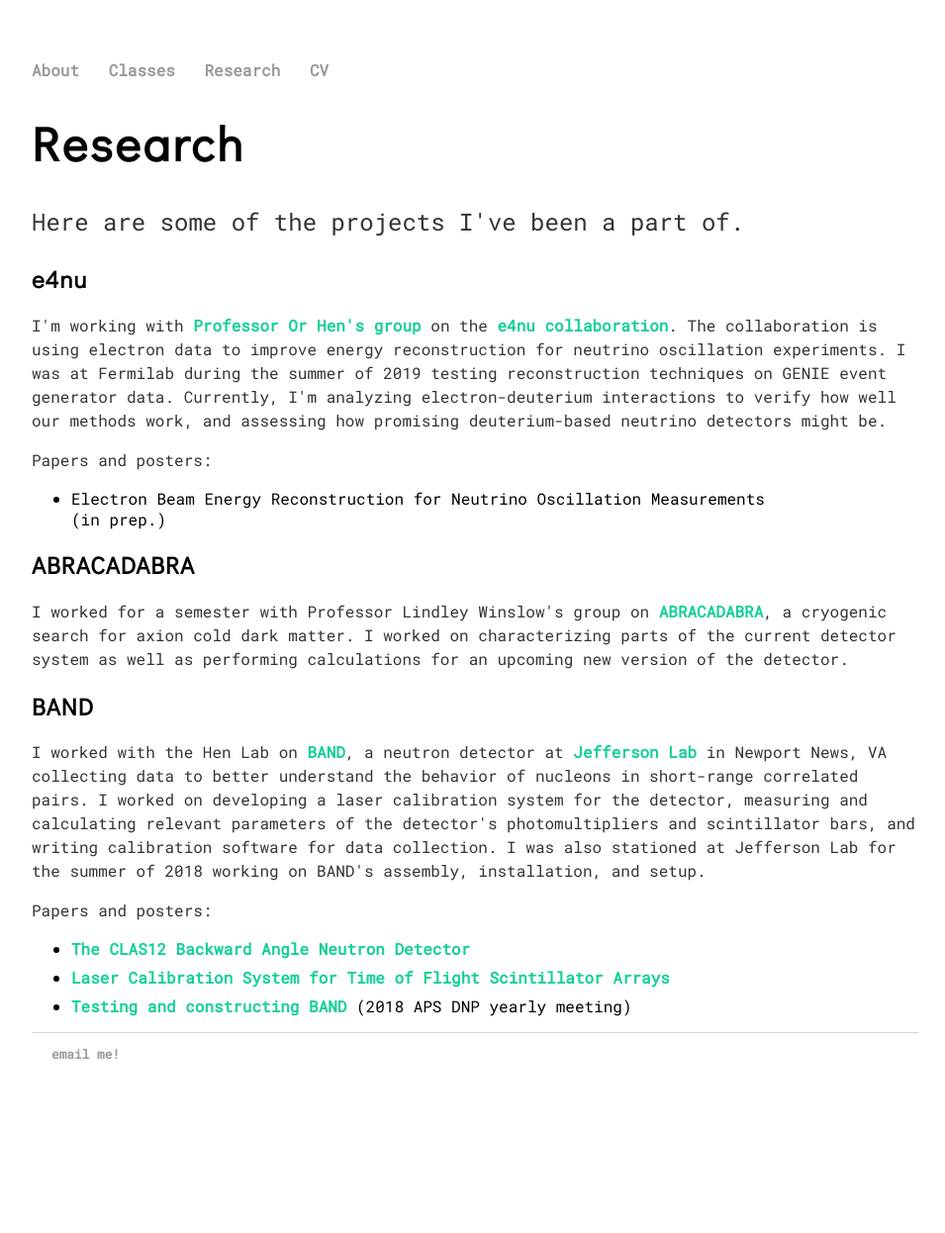
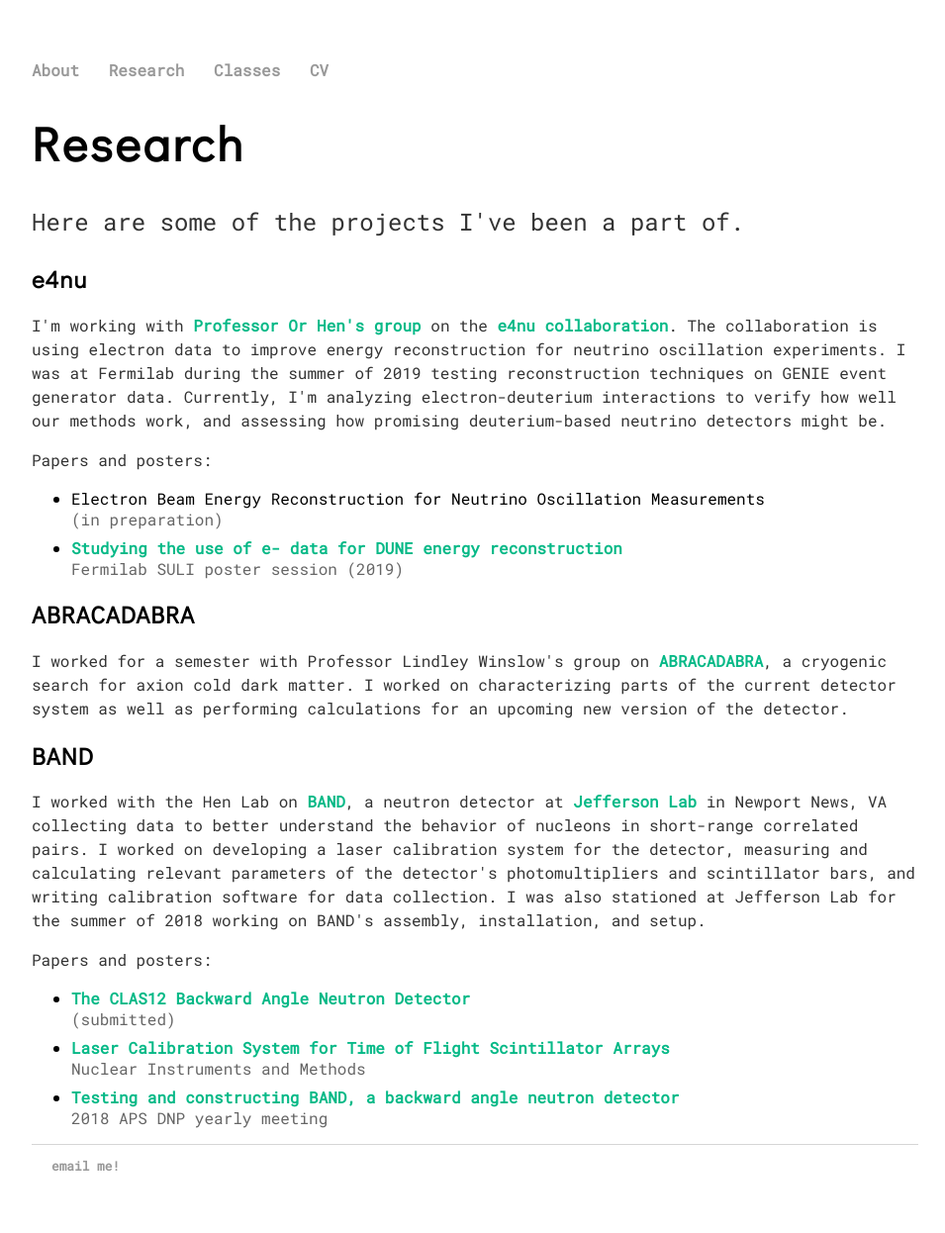
Before and after one commit to nambrath/nambrath.github.io, a Jekyll site: the page built from research/index.html, in a window 1280 px wide. Shown: the whole page at 99% size, without its empty margins (160-1115 px from the left). Built offline with Jekyll 4.4.1, drawn with Linux system fonts in a browser that asks for light colours; before the commit the page ends 1133 px from its top, so only the background shows below that; some of the changed lines change nothing that is shown.

Commit message:
added fnal poster, konami nonsense

```diff
--- a/_layouts/default.html
+++ b/_layouts/default.html
@@ -18,10 +18,10 @@
 	<body>
 		<nav>
     		<ul>
-        		<li><a href="/" style="color:#999">About</a></li>
-	        	<li><a href="/classes/" style="color:#999">Classes</a></li>
-	        	<li><a href="/research/" style="color:#999">Research</a>
-        		<li><a href="/stuff/CV.pdf" style="color:#999">CV</a></li>
+        		<li><a href="/" class='nav' >About</a></li>
+	        	<li><a href="/research/" class='nav'>Research</a>
+				<li><a href="/classes/" class='nav'>Classes</a></li>
+        		<li><a href="/stuff/CV.pdf" class='nav'>CV</a></li>
     		</ul>
 		</nav>
 		<div class="container">
@@ -34,3 +34,13 @@
 		</footer>
 	</body>
 </html>
+<script src="/js/konami.js"></script>
+<script>
+	var easter_egg = new Konami(function() {
+		//  '.class1:not(.class2)'
+		var h_tags = document.querySelectorAll("h1, h2, a:not(.nav)");
+		for(var i = 0; i<h_tags.length; i++){
+			h_tags[i].classList.toggle('rainbow');
+		}
+	});
+</script>
--- a/css/main.css
+++ b/css/main.css
@@ -16,9 +16,9 @@ nav ul li, footer ul li {
     margin-right: 20px;
 }
 a {
+	font-weight: 600;
 	text-decoration: none;
-	font-weight: bold;
-    color: #13cf99;
+    color: #06b987;
 }
 a:hover {
     text-decoration: underline;
@@ -51,8 +51,70 @@ ul li {
     line-height: 1.4em;
     color: #333;
 }
+.nav {
+	font-weight: bold;
+	color: #999;
+}
+.loc {
+	color: #666;
+}
 footer {
     border-top: 1px solid #d5d5d5;
     font-size: .8em;
     padding: 0 0 0 20px;
 }
+
+
+.rainbow {
+    /* Chrome, Safari, Opera */
+   -webkit-animation: rainbow 5s infinite;
+   /* Internet Explorer */
+   -ms-animation: rainbow 5s infinite;
+   /* Standar Syntax */
+   animation: rainbow 5s infinite;
+ }
+
+ /* Chrome, Safari, Opera */
+ @-webkit-keyframes rainbow{
+   0%{color: orange;}
+   10%{color: purple;}
+     20%{color: red;}
+   30%{color: CadetBlue;}
+     40%{color: yellow;}
+   50%{color: coral;}
+     60%{color: green;}
+   70%{color: cyan;}
+   80%{color: DeepPink;}
+   90%{color: DodgerBlue;}
+     100%{color: orange;}
+ }
+
+ /* Internet Explorer */
+ @-ms-keyframes rainbow{
+    0%{color: orange;}
+   10%{color: purple;}
+     20%{color: red;}
+   30%{color: CadetBlue;}
+     40%{color: yellow;}
+   50%{color: coral;}
+     60%{color: green;}
+   70%{color: cyan;}
+   80%{color: DeepPink;}
+   90%{color: DodgerBlue;}
+     100%{color: orange;}
+ }
+
+ /* Standar Syntax */
+ @keyframes rainbow{
+     0%{color: orange;}
+   10%{color: purple;}
+     20%{color: red;}
+   30%{color: CadetBlue;}
+     40%{color: yellow;}
+   50%{color: coral;}
+     60%{color: green;}
+   70%{color: cyan;}
+   80%{color: DeepPink;}
+   90%{color: DodgerBlue;}
+     100%{color: orange;}
+ }
--- /dev/null
+++ b/js/konami.js
@@ -0,0 +1,152 @@
+
+/*
+ * Konami-JS ~
+ * :: Now with support for touch events and multiple instances for
+ * :: those situations that call for multiple easter eggs!
+ * Code: https://github.com/snaptortoise/konami-js
+ * Copyright (c) 2009 George Mandis (georgemandis.com, snaptortoise.com)
+ * Version: 1.6.2 (7/17/2018)
+ * Licensed under the MIT License (http://opensource.org/licenses/MIT)
+ * Tested in: Safari 4+, Google Chrome 4+, Firefox 3+, IE7+, Mobile Safari 2.2.1+ and Android
+ */
+
+var Konami = function (callback) {
+    var konami = {
+        addEvent: function (obj, type, fn, ref_obj) {
+            if (obj.addEventListener)
+                obj.addEventListener(type, fn, false);
+            else if (obj.attachEvent) {
+                // IE
+                obj["e" + type + fn] = fn;
+                obj[type + fn] = function () {
+                    obj["e" + type + fn](window.event, ref_obj);
+                }
+                obj.attachEvent("on" + type, obj[type + fn]);
+            }
+        },
+        removeEvent: function (obj, eventName, eventCallback) {
+            if (obj.removeEventListener) {
+                obj.removeEventListener(eventName, eventCallback);
+            } else if (obj.attachEvent) {
+                obj.detachEvent(eventName);
+            }
+        },
+        input: "",
+        pattern: "38384040373937396665",
+        keydownHandler: function (e, ref_obj) {
+            if (ref_obj) {
+                konami = ref_obj;
+            } // IE
+            konami.input += e ? e.keyCode : event.keyCode;
+            if (konami.input.length > konami.pattern.length) {
+                konami.input = konami.input.substr((konami.input.length - konami.pattern.length));
+            }
+            if (konami.input === konami.pattern) {
+                konami.code(konami._currentLink);
+                konami.input = '';
+                e.preventDefault();
+                return false;
+            }
+        },
+        load: function (link) {
+            this._currentLink = link;
+            this.addEvent(document, "keydown", this.keydownHandler, this);
+            this.iphone.load(link);
+        },
+        unload: function () {
+            this.removeEvent(document, 'keydown', this.keydownHandler);
+            this.iphone.unload();
+        },
+        code: function (link) {
+            window.location = link
+        },
+        iphone: {
+            start_x: 0,
+            start_y: 0,
+            stop_x: 0,
+            stop_y: 0,
+            tap: false,
+            capture: false,
+            orig_keys: "",
+            keys: ["UP", "UP", "DOWN", "DOWN", "LEFT", "RIGHT", "LEFT", "RIGHT", "TAP", "TAP"],
+            input: [],
+            code: function (link) {
+                konami.code(link);
+            },
+            touchmoveHandler: function (e) {
+                if (e.touches.length === 1 && konami.iphone.capture === true) {
+                    var touch = e.touches[0];
+                    konami.iphone.stop_x = touch.pageX;
+                    konami.iphone.stop_y = touch.pageY;
+                    konami.iphone.tap = false;
+                    konami.iphone.capture = false;
+                    konami.iphone.check_direction();
+                }
+            },
+            touchendHandler: function () {
+                konami.iphone.input.push(konami.iphone.check_direction());
+
+                if (konami.iphone.input.length > konami.iphone.keys.length) konami.iphone.input.shift();
+
+                if (konami.iphone.input.length === konami.iphone.keys.length) {
+                    var match = true;
+                    for (var i = 0; i < konami.iphone.keys.length; i++) {
+                        if (konami.iphone.input[i] !== konami.iphone.keys[i]) {
+                            match = false;
+                        }
+                    }
+                    if (match) {
+                        konami.iphone.code(konami._currentLink);
+                    }
+                }
+            },
+            touchstartHandler: function (e) {
+                konami.iphone.start_x = e.changedTouches[0].pageX;
+                konami.iphone.start_y = e.changedTouches[0].pageY;
+                konami.iphone.tap = true;
+                konami.iphone.capture = true;
+            },
+            load: function (link) {
+                this.orig_keys = this.keys;
+                konami.addEvent(document, "touchmove", this.touchmoveHandler);
+                konami.addEvent(document, "touchend", this.touchendHandler, false);
+                konami.addEvent(document, "touchstart", this.touchstartHandler);
+            },
+            unload: function () {
+                konami.removeEvent(document, 'touchmove', this.touchmoveHandler);
+                konami.removeEvent(document, 'touchend', this.touchendHandler);
+                konami.removeEvent(document, 'touchstart', this.touchstartHandler);
+            },
+            check_direction: function () {
+                x_magnitude = Math.abs(this.start_x - this.stop_x);
+                y_magnitude = Math.abs(this.start_y - this.stop_y);
+                x = ((this.start_x - this.stop_x) < 0) ? "RIGHT" : "LEFT";
+                y = ((this.start_y - this.stop_y) < 0) ? "DOWN" : "UP";
+                result = (x_magnitude > y_magnitude) ? x : y;
+                result = (this.tap === true) ? "TAP" : result;
+                return result;
+            }
+        }
+    }
+
+    typeof callback === "string" && konami.load(callback);
+    if (typeof callback === "function") {
+        konami.code = callback;
+        konami.load();
+    }
+
+    return konami;
+};
+
+
+if (typeof module !== 'undefined' && typeof module.exports !== 'undefined') {
+        module.exports = Konami;
+} else {
+        if (typeof define === 'function' && define.amd) {
+                define([], function() {
+                        return Konami;
+                });
+        } else {
+                window.Konami = Konami;
+        }
+}
--- a/research/index.html
+++ b/research/index.html
@@ -14,7 +14,8 @@ title: Projects
 		<p class="para">
 			Papers and posters:
 			<ul>
-				<li> Electron Beam Energy Reconstruction for Neutrino Oscillation Measurements <br>(in prep.) </li>
+				<li> Electron Beam Energy Reconstruction for Neutrino Oscillation Measurements <br><span class='loc'>(in preparation)</span></li>
+				<li> <a href="/stuff/fnal_suli.pdf">Studying the use of e- data for DUNE energy reconstruction</a> <br><span class='loc'>Fermilab SULI poster session (2019)</span> </li>
 			</ul>
 		</p>
 	</div>
@@ -32,9 +33,9 @@ title: Projects
 		<p class="para">
 			Papers and posters:
 			<ul>
-				<li> <a href='https://arxiv.org/pdf/2004.10339.pdf'>The CLAS12 Backward Angle Neutron Detector</a> </li>
-				<li> <a href='https://arxiv.org/pdf/2004.10268.pdf'>Laser Calibration System for Time of Flight Scintillator Arrays</a> </li>
-				<li> <a href="/stuff/poster.PNG">Testing and constructing BAND</a> (2018 APS DNP yearly meeting) </li>
+				<li> <a href='https://arxiv.org/abs/2004.10339'>The CLAS12 Backward Angle Neutron Detector</a> <br><span class='loc'>(submitted)</span> </li>
+				<li> <a href='https://www.sciencedirect.com/science/article/pii/S0168900220305738'>Laser Calibration System for Time of Flight Scintillator Arrays</a> <br><span class='loc'>Nuclear Instruments and Methods</span> </li>
+				<li> <a href="/stuff/poster.PNG">Testing and constructing BAND, a backward angle neutron detector</a> <br><span class='loc'>2018 APS DNP yearly meeting</span></li>
 			</ul>
 		</p>
 	</div>
```
Also changed, not shown: 2 other files.
